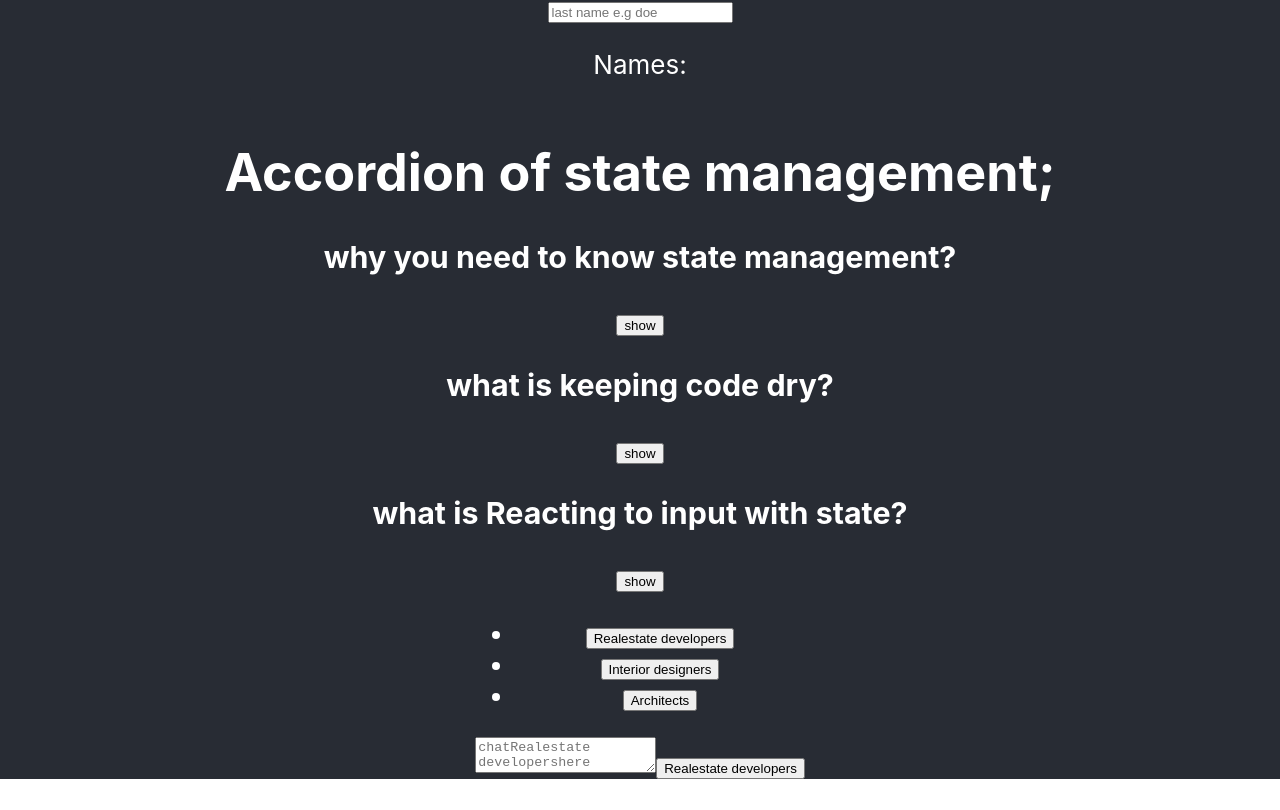
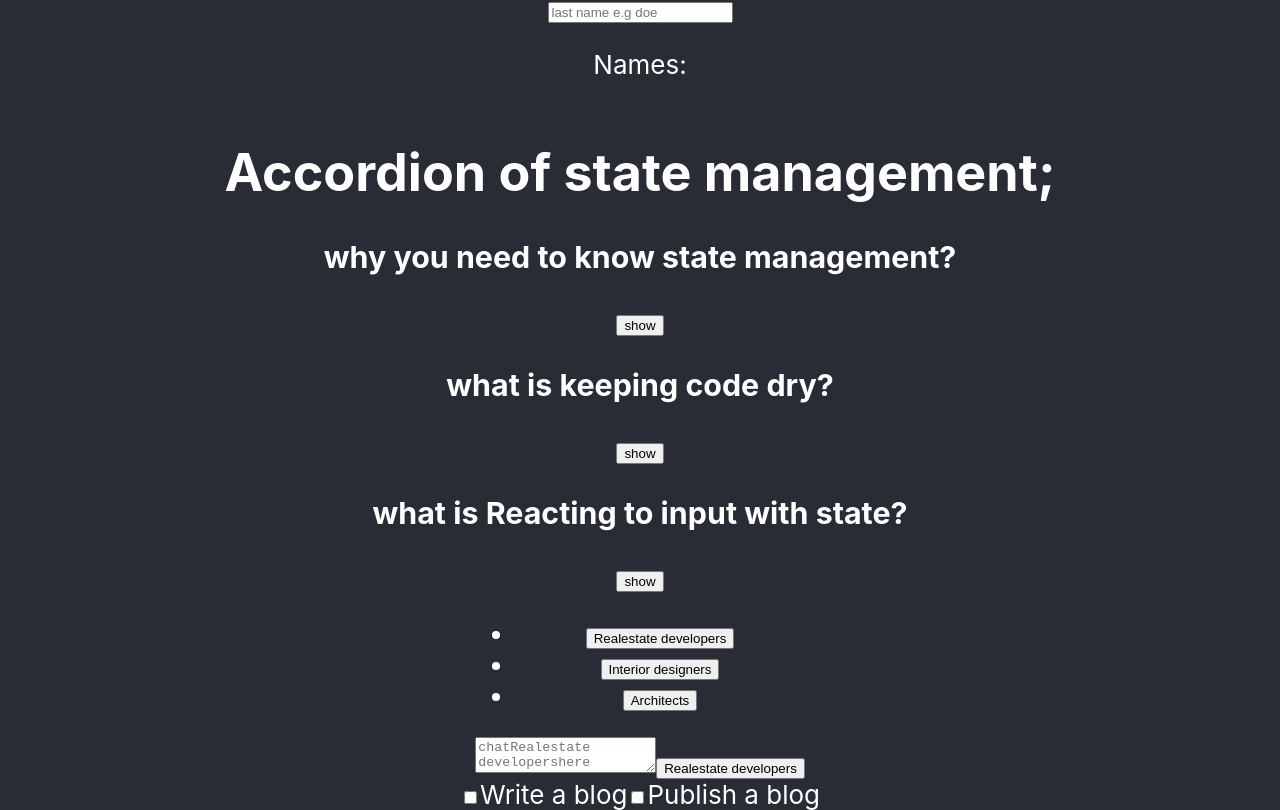
Before and after one commit to svitalis123/state_learning, a React (Create React App) app: page / in a window 1280 px wide. Shown: the part 449-1259 px from the top of the page. Before the commit the page ends 1228 px from the top, so only its background shows below. Built offline with nearby package versions, Linux system fonts and the light colour scheme.

Commit message:
extracting state logic to reducer part 1

```diff
--- a/src/App.js
+++ b/src/App.js
@@ -3,6 +3,7 @@ import Accordion from './components/Accordion';
 import Chat from './components/Chat';
 import Form from './components/Form';
 import Names from './components/Names';
+import Todo from './components/Todo';
 
 function App() {
   return (
@@ -20,6 +21,9 @@ function App() {
 
        {/* preserving and resetting state */}
        <Chat />
+
+       {/* extracting state logic to reducer */}
+       <Todo />
       </header>
     </div>
   );
--- /dev/null
+++ b/src/components/Todo.js
@@ -0,0 +1,51 @@
+import React, {useReducer} from 'react'
+
+const todos = [
+  {
+    id: 1,
+    title: "Write a blog",
+    completed: false
+  },
+  {
+    id: 2,
+    title: "Publish a blog",
+    completed: false
+  }
+]
+
+function myreducer(todo, action) {
+  switch(action.type){
+    case 'COMPLETED':
+      return todo.map((to) => {
+        if(to.id === action.id){
+          return {...to, completed:!to.completed}
+        }else{
+          return to
+        }
+      })
+    default:
+      return todo
+  }
+}
+
+
+function Todo() {
+  const [todo, dispatch] = useReducer(myreducer, todos)
+  const handleChange = (todo) => {
+    dispatch({type: 'COMPLETED', id: todo.id})
+  }
+  return (
+    <div>
+      {
+        todo.map((to) => (
+          <label key={to.id}>
+            <input type='checkbox' checked={to.completed} onChange={() => handleChange(to)}  />
+            {to.title}
+          </label>
+        ))
+      }
+    </div>
+  )
+}
+
+export default Todo
```
Also changed, not shown: 1 other file (tests, documents, lock files or other folders).
